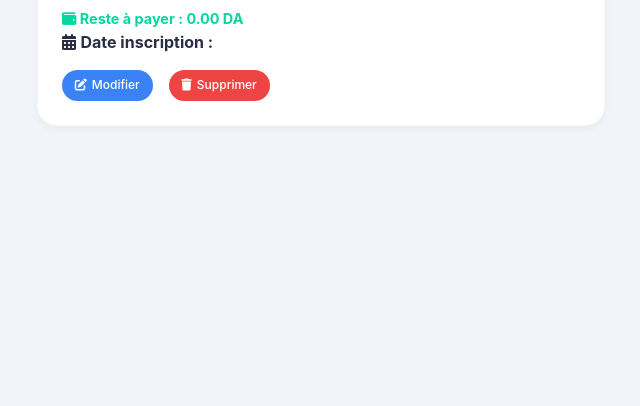
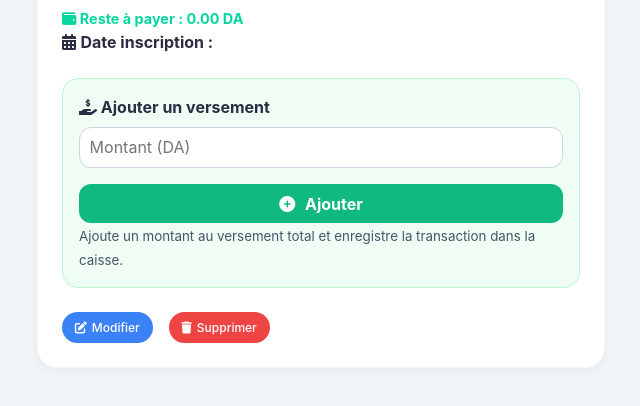
Before and after one commit to khaledguidjii-crypto/utoecole-app-v2, a Flask app: template templates/candidat_detail.html in a window 1280 px wide. Shown: the part 262-668 px from the top of the page, without its empty margins (319-959 px from the left). Run offline with Flask 3, Linux system fonts and the light colour scheme; the template is opened without the code that fills it, so the values that code supplies are empty; parts of the project's set-up code (start-up, migrations or seed data) failed here and were passed over.

Commit message:
Add files via upload

```diff
--- a/app.py
+++ b/app.py
@@ -95,7 +95,6 @@ def get_stats_jour():
         "transactions": transactions
     }
 
-# Nouvelle fonction : statistiques par phase
 def get_candidats_stats():
     total_actifs = supabase.table("candidats").select("id", count="exact").eq("statut", "actif").execute().count
     code = supabase.table("candidats").select("id", count="exact").eq("statut", "actif").eq("phase", "code").execute().count
@@ -381,6 +380,47 @@ def edit_candidat(candidat_id):
         return redirect(url_for("candidat_detail", candidat_id=candidat_id))
     return render_template("add_candidat.html", candidat=candidat)
 
+@app.route("/add_paiement/<candidat_id>", methods=["POST"])
+def add_paiement(candidat_id):
+    if not get_current_user():
+        flash("Veuillez vous connecter")
+        return redirect(url_for("login"))
+
+    candidat = get_candidat_by_id(candidat_id)
+    if not candidat:
+        flash("Candidat introuvable")
+        return redirect(url_for("liste"))
+
+    montant = float(request.form["montant"])
+    if montant <= 0:
+        flash("Le montant doit être positif")
+        return redirect(url_for("candidat_detail", candidat_id=candidat_id))
+
+    nouveau_versement = candidat["versement"] + montant
+
+    supabase.table("candidats").update({
+        "versement": nouveau_versement,
+        "updated_by": get_current_user()["email"],
+        "updated_at": datetime.now().isoformat()
+    }).eq("id", candidat_id).execute()
+
+    update_solde(
+        montant=montant,
+        description=f"Versement de {candidat['nom']}",
+        type_transaction="versement",
+        candidat_id=candidat_id,
+        employe=get_current_user()["email"]
+    )
+
+    log_action("ajout_versement", f"Ajout de {montant} DA au versement de {candidat['nom']} (nouveau total: {nouveau_versement})", candidat_id)
+    add_notification(
+        message=f"💵 {candidat['nom']} a effectué un versement de {montant} DA",
+        type_notif="candidat",
+        lien=f"/candidat/{candidat_id}"
+    )
+    flash(f"Versement de {montant} DA ajouté pour {candidat['nom']}")
+    return redirect(url_for("candidat_detail", candidat_id=candidat_id))
+
 @app.route("/delete/<candidat_id>")
 def delete_candidat(candidat_id):
     if not get_current_user():
--- a/templates/candidat_detail.html
+++ b/templates/candidat_detail.html
@@ -19,12 +19,28 @@
         <div style="margin: 1rem 0;"><img src="{{ c.photo_url }}" width="150" style="border-radius: 20px;"></div>
     {% endif %}
 
-    <div style="display: flex; gap: 1rem; flex-wrap: wrap; margin-top: 1rem;">
+    <!-- ========================================= -->
+    <!--   NOUVEAU : BOUTON AJOUTER UN VERSEMENT   -->
+    <!-- ========================================= -->
+    <div style="margin-top: 1.5rem; padding: 1rem; background: #f0fdf4; border-radius: 16px; border: 1px solid #bbf7d0;">
+        <h4 style="margin:0 0 0.5rem 0;"><i class="fas fa-hand-holding-usd"></i> Ajouter un versement</h4>
+        <form method="post" action="/add_paiement/{{ c.id }}" style="display: flex; gap: 1rem; flex-wrap: wrap; align-items: center;">
+            <div style="flex: 1; min-width: 150px;">
+                <input type="number" step="0.01" name="montant" placeholder="Montant (DA)" required style="width: 100%; padding: 0.6rem; border-radius: 12px; border: 1px solid #cbd5e1;">
+            </div>
+            <button type="submit" style="background:#10b981; color:white; border:none; padding:0.6rem 1.5rem; border-radius:12px; cursor:pointer; font-weight:bold;">
+                <i class="fas fa-plus-circle"></i> Ajouter
+            </button>
+        </form>
+        <small style="color: #475569;">Ajoute un montant au versement total et enregistre la transaction dans la caisse.</small>
+    </div>
+
+    <!-- Boutons d'actions existants -->
+    <div style="display: flex; gap: 1rem; flex-wrap: wrap; margin-top: 1.5rem;">
         <a href="/edit/{{ c.id }}" class="btn-detail" style="background:#3b82f6; color:white;"><i class="fas fa-edit"></i> Modifier</a>
         <a href="/delete/{{ c.id }}" class="btn-detail" style="background:#ef4444; color:white;" onclick="return confirm('Supprimer définitivement ?')"><i class="fas fa-trash"></i> Supprimer</a>
 
         {% if c.statut == 'actif' %}
-            <!-- Bouton pour passer à la phase suivante (si pas encore à circuit) -->
             {% if c.phase != 'circuit' %}
                 <form method="post" action="/changer_phase/{{ c.id }}" style="display:inline;">
                     <button type="submit" class="btn-detail" style="background:#f59e0b; color:white; border:none; padding:0.6rem 1.2rem; border-radius:12px; cursor:pointer;">
@@ -32,7 +48,6 @@
                     </button>
                 </form>
             {% else %}
-                <!-- Si déjà à circuit, proposer d'obtenir le permis -->
                 <form method="post" action="/obtenir_permis/{{ c.id }}" style="display:inline;">
                     <button type="submit" class="btn-detail" style="background:#10b981; color:white; border:none; padding:0.6rem 1.2rem; border-radius:12px; cursor:pointer;">
                         <i class="fas fa-award"></i> Obtenir le permis
@@ -40,7 +55,6 @@
                 </form>
             {% endif %}
         {% elif c.statut == 'admis' %}
-            <!-- Bouton pour révoquer le permis (visible à tous) -->
             <form method="post" action="/revoquer_permis/{{ c.id }}" style="display:inline;">
                 <button type="submit" class="btn-detail" style="background:#f59e0b; color:white; border:none; padding:0.6rem 1.2rem; border-radius:12px; cursor:pointer;" onclick="return confirm('⚠️ Révoquer le permis de {{ c.nom }} ? Il reviendra dans la liste des actifs.')">
                     <i class="fas fa-undo"></i> Révoquer le permis
```
